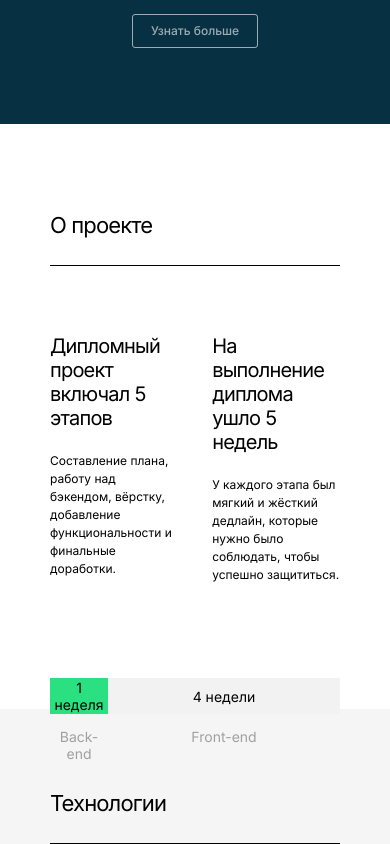
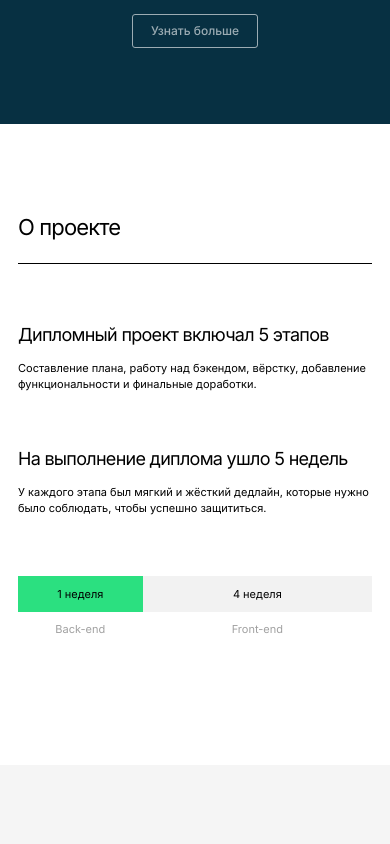
Before and after one commit to taniauvya/movies-explorer-frontend, a React (Create React App) app: page / in a window 390 px wide. Shown: the part 800-1644 px from the top of the page. Built offline with nearby package versions, Linux system fonts and the light colour scheme; the HTML template or start-up script is replaced by a standard one.

Commit message:
AboutProject

```diff
--- a/src/components/AboutProject/AboutProject.css
+++ b/src/components/AboutProject/AboutProject.css
@@ -1,18 +1,46 @@
 .aboutproject {
     height: 608px;
+    padding-left: 70px;
+    padding-right: 70px;
 }
 
-.aboutproject__content_main {
-    padding-left: 70px;
-    padding-right: 70px;
-    padding-top: 110px;
+.aboutproject__main {
+    display: flex;
+    flex-direction: column;
+    align-items: center;
+    width: 100%;
+    max-width: 1140px;
+}
+
+.aboutproject__container_main {
+    display: flex;
+    flex-direction: column;
+    align-items: center;
+    width: 100%;
+    flex-basis: 400px;
+}
+
+.aboutproject__space {
+    flex-shrink: 20;
+}
+
+.aboutproject__space_main_top {
+    flex-basis: 70px;
+}
+
+.aboutproject__space_main_timeline {
+    flex-basis: 110px;
 }
 
 .aboutproject__content {
     display: flex;
     flex-direction: row;
-    padding-top: 48px;
-    gap: 55px;
+    justify-content: space-between;
+    gap: 40px
+}
+
+.aboutproject__col {
+    flex-basis: 50%;
 }
 
 .aboutproject__col_title_1 {
@@ -20,6 +48,7 @@
     font-size: 20px;
     line-height: normal;
     letter-spacing: -0.8px;
+    margin: 0;
 }
 
 .aboutproject__col_title_2 {
@@ -27,86 +56,91 @@
     font-style: normal;
     font-weight: 400;
     line-height: 20px;
-    padding-top: 7px;
+    margin: 0;
+    padding-top: 26px;
 }
 
 .aboutproject__timeline {
-    display: flex;
-    flex-direction: row;
     width: 100%;
-    padding-top: 81px;
+    display: grid;
+    grid-template-columns: 1fr 4fr;
+    grid-template-rows: minmax(min-content, 36px);
+    row-gap: 14px;
+    grid-template-areas:
+        'backend_timeline frontend_timeline'
+        'backend_text frontend_text';
 }
 
-.aboutproject__timeline_backend {
-    text-align: center;
-    flex-basis: 20%;
+.aboutproject__timeline_period_backend {
+    grid-area: backend_timeline;
+    background-color: #2BE080;
 }
 
-.aboutproject__timeline_frontend {
-    text-align: center;
-    flex-grow: 1;
+.aboutproject__timeline_period_frontend {
+    grid-area: frontend_timeline;
+    background-color: #F2F2F2;
 }
 
-.aboutproject__timeline_backend_week {
-    background-color: #2BE080;
-    height: 36px;
+.aboutproject__timeline_period {
     display: flex;
+    justify-content: center;
     align-items: center;
-    justify-content: center;
     font-weight: 400;
     font-size: 14px;
     line-height: normal;
+    margin: 0;
 }
 
-.aboutproject__timeline_frontend_week {
-    background-color: #F2F2F2;
-    height: 36px;
+.aboutproject__timeline_text {
     display: flex;
+    justify-content: center;
     align-items: center;
-    justify-content: center;
-    font-weight: 400;
-    font-size: 14px;
-    line-height: normal;
-}
-
-.aboutproject__timeline_bottom_text {
     color: #A0A0A0;
     font-size: 14px;
     font-weight: 500;
     line-height: 17px;
-    /* 121.429% */
+    margin: 0;
+}
+
+.aboutproject__timeline_text_backend {
+    grid-area: backend_text;
+}
+
+.aboutproject__timeline_text_frontend {
+    grid-area: frontend_text;
 }
 
 @media (max-width: 768px) {
     .aboutproject {
         height: 585px;
+        padding-left: 50px;
+        padding-right: 50px;
     }
 
-    .aboutproject__content_main {
-        padding-left: 50px;
-        padding-right: 50px;
-        padding-top: 88px;
+    .aboutproject__space_main_timeline {
+        flex-basis: 93px;
+    }
+
+    .aboutproject__container_main {
+        flex-basis: 400px;
     }
 
     .aboutproject__content {
-        display: flex;
-        flex-direction: row;
-        padding-top: 48px;
-        gap: 37px;
+        gap: 32px;
+    }
+
+    .aboutproject__timeline {
+        grid-template-columns: 140fr 528fr;
     }
 
     .aboutproject__col_title_2 {
         font-size: 12px;
         font-weight: 400;
         line-height: 18px;
-        padding-top: 2px;
+        padding-top: 22px;
     }
 
-    .aboutproject__timeline {
-        padding-top: 68px;
-    }
-
-    .aboutproject__timeline_bottom_text {
+    .aboutproject__timeline_text {
         color: #A0A0A0;
         font-size: 14px;
         font-style: normal;
@@ -115,21 +149,34 @@
     }
 }
 
-@media (max-width: 320px) {
+@media (max-width: 440px) {
+
     .aboutproject {
         height: 641px;
+        padding-left: 18px;
+        padding-right: 18px;
     }
 
-    .aboutproject__content_main {
-        padding-left: 18px;
-        padding-right: 18px;
-        padding-top: 71px;
+    .aboutproject__space_main_top {
+        flex-basis: 60px;
+    }
+
+    .aboutproject__space_main_timeline {
+        flex-basis: 60px;
+    }
+
+    .aboutproject__container_main {
+        flex-basis: 500px;
+    }
+
+    .aboutproject__timeline {
+        grid-template-columns: minmax(70px, 100fr) 184fr;
+        row-gap: 10px;
     }
 
     .aboutproject__content {
-        flex-direction: column !important;
-        padding-top: 43px;
-        gap: 25px;
+        flex-direction: column;
+        gap: 56px;
     }
 
     .aboutproject__col_title_1 {
@@ -143,32 +190,18 @@
         font-weight: 400;
         font-size: 11px;
         line-height: 16px;
-        padding-top: 0px !important;
+        padding-top: 15px;
     }
 
-    .aboutproject__timeline {
-        padding-top: 37px !important;
-    }
-
-    .aboutproject__timeline_backend_week {
+    .aboutproject__timeline_period {
         font-weight: 400;
         font-size: 11px;
         line-height: normal;
     }
 
-    .aboutproject__timeline_frontend_week {
+    .aboutproject__timeline_text {
         font-weight: 400;
         font-size: 11px;
         line-height: normal;
     }
-
-    .aboutproject__timeline_bottom_text {
-        font-weight: 400;
-        font-size: 11px;
-        line-height: normal;
-    }
-
-    .aboutproject__timeline_backend {
-        flex-basis: 35%;
-    }
 }
--- a/src/components/AboutProject/AboutProject.js
+++ b/src/components/AboutProject/AboutProject.js
@@ -4,17 +4,23 @@ import MainTitle from '../MainTitle/MainTitle'
 const AboutProject = () => {
     return (
         <div id="aboutproject" className="aboutproject">
-            <div className="aboutproject__content_main">
+
+            <header className='aboutproject__header'>
                 <MainTitle title="О проекте" />
+            </header>
+
+            <main className="aboutproject__main">
+                <div className="aboutproject__container_main">
+                    <div className='aboutproject__space aboutproject__space_main_top' />
                     <div className='aboutproject__content'>
-                    <div className='aboutproject__col1'>
+                        <div className='aboutproject__col'>
                             <p className='aboutproject__col_title_1'>Дипломный проект включал 5 этапов</p>
                             <p className='aboutproject__col_title_2'>
                                 Составление плана, работу над бэкендом, вёрстку, добавление
                                 функциональности и финальные доработки.
                             </p>
                         </div>
-                    <div className='aboutproject__col2'>
+                        <div className='aboutproject__col'>
                             <p className='aboutproject__col_title_1'>На выполнение диплома ушло 5 недель</p>
                             <p className='aboutproject__col_title_2'>
                                 У каждого этапа был мягкий и жёсткий дедлайн, которые нужно было
@@ -22,17 +28,15 @@ const AboutProject = () => {
                             </p>
                         </div>
                     </div>
+                    <div className='aboutproject__space aboutproject__space_main_timeline' />
                     <div className='aboutproject__timeline'>
-                    <div className='aboutproject__timeline_backend'>
-                        <p className='aboutproject__timeline_backend_week'>1 неделя</p>
-                        <p className='aboutproject__timeline_bottom_text'>Back-end</p>
-                    </div>
-                    <div className='aboutproject__timeline_frontend'>
-                        <p className='aboutproject__timeline_frontend_week'>4 недели</p>
-                        <p className='aboutproject__timeline_bottom_text'>Front-end</p>
+                        <p className='aboutproject__timeline_period aboutproject__timeline_period_backend'>1 неделя</p>
+                        <p className='aboutproject__timeline_text aboutproject__timeline_text_backend'>Back-end</p>
+                        <p className='aboutproject__timeline_period aboutproject__timeline_period_frontend'>4 неделя</p>
+                        <p className='aboutproject__timeline_text aboutproject__timeline_text_frontend'>Front-end</p>
                     </div>
                 </div>
-            </div>
+            </main>
         </div>
     )
 };
--- a/src/components/MainTitle/MainTitle.css
+++ b/src/components/MainTitle/MainTitle.css
@@ -1,29 +1,45 @@
 .maintitle {
-    display: block;
+    display: flex;
+    flex-direction: column;
     width: 100%;
+    border-bottom: 1px solid;
+    padding-bottom: 23px;
+}
+
+.maintitle__space {
+    flex-shrink: 20;
+    flex-basis: 110px;
+}
+
+.maintitle__title {
     font-weight: 400;
     font-size: 22px;
     line-height: normal;
     letter-spacing: -0.88px;
-    border-bottom: 1px solid;
-    padding-bottom: 23px;
+    width: 100%;
     margin: 0;
 }
 
-
 @media (max-width: 768px) {
-    .maintitle {
-        padding-bottom: 27px;
+    .maintitle__space {
+        flex-basis: 90px;
     }
 }
 
+@media (max-width: 320px) {
 
-@media (max-width: 320px) {
     .maintitle {
+        padding-bottom: 28px;
+    }
+
+    .maintitle__space {
+        flex-basis: 70px;
+    }
+
+    .maintitle__title {
         font-size: 18px;
         font-weight: 400;
         line-height: normal;
         letter-spacing: -0.72px;
-        padding-bottom: 28px;
     }
 }
--- a/src/components/MainTitle/MainTitle.js
+++ b/src/components/MainTitle/MainTitle.js
@@ -2,7 +2,10 @@ import './MainTitle.css'
 
 const MainTitle = (props) => {
     return (
-        <h1 className="maintitle">{props.title}</h1>
+        <div className='maintitle'>
+            <div className='maintitle__space' />
+            <h1 className="maintitle__title">{props.title}</h1>
+        </div>
     )
 };
 
--- a/src/components/Navigation/Navigation.css
+++ b/src/components/Navigation/Navigation.css
@@ -122,7 +122,7 @@
     .navigation__container {
         display: flex;
         flex-direction: column;
-        justify-content: start;
+        justify-content: flex-start;
         align-items: center;
         flex-grow: 0;
         background-color: #fff;
--- a/src/components/PageNotFound/PageNotFound.css
+++ b/src/components/PageNotFound/PageNotFound.css
@@ -7,7 +7,7 @@
     height: 100vh;
     flex-direction: column;
     align-items: center;
-    justify-content: start;
+    justify-content: flex-start;
 }
 
 .pagenotfound__header {
```
Lines whose indentation alone changed are shown as unchanged.
